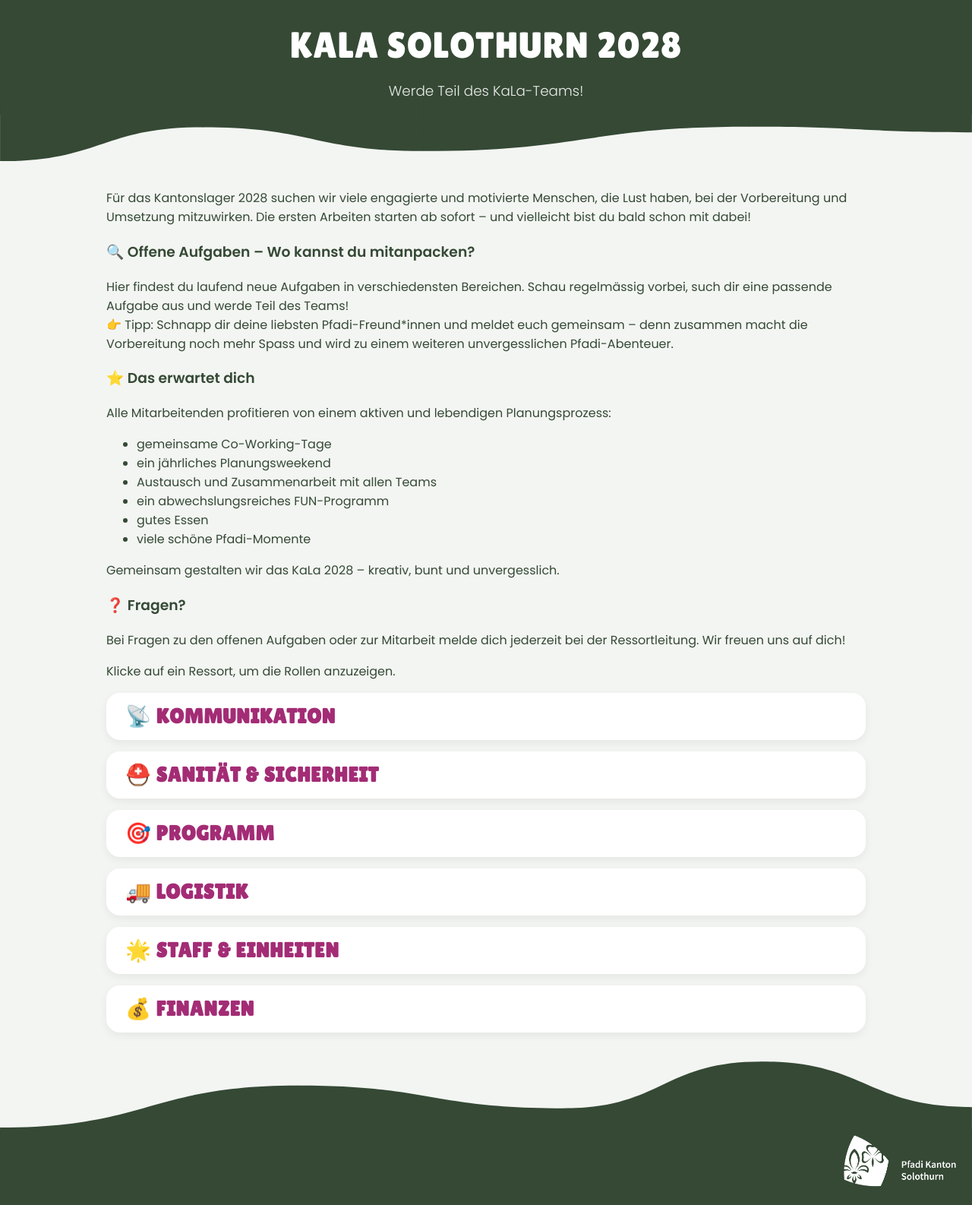
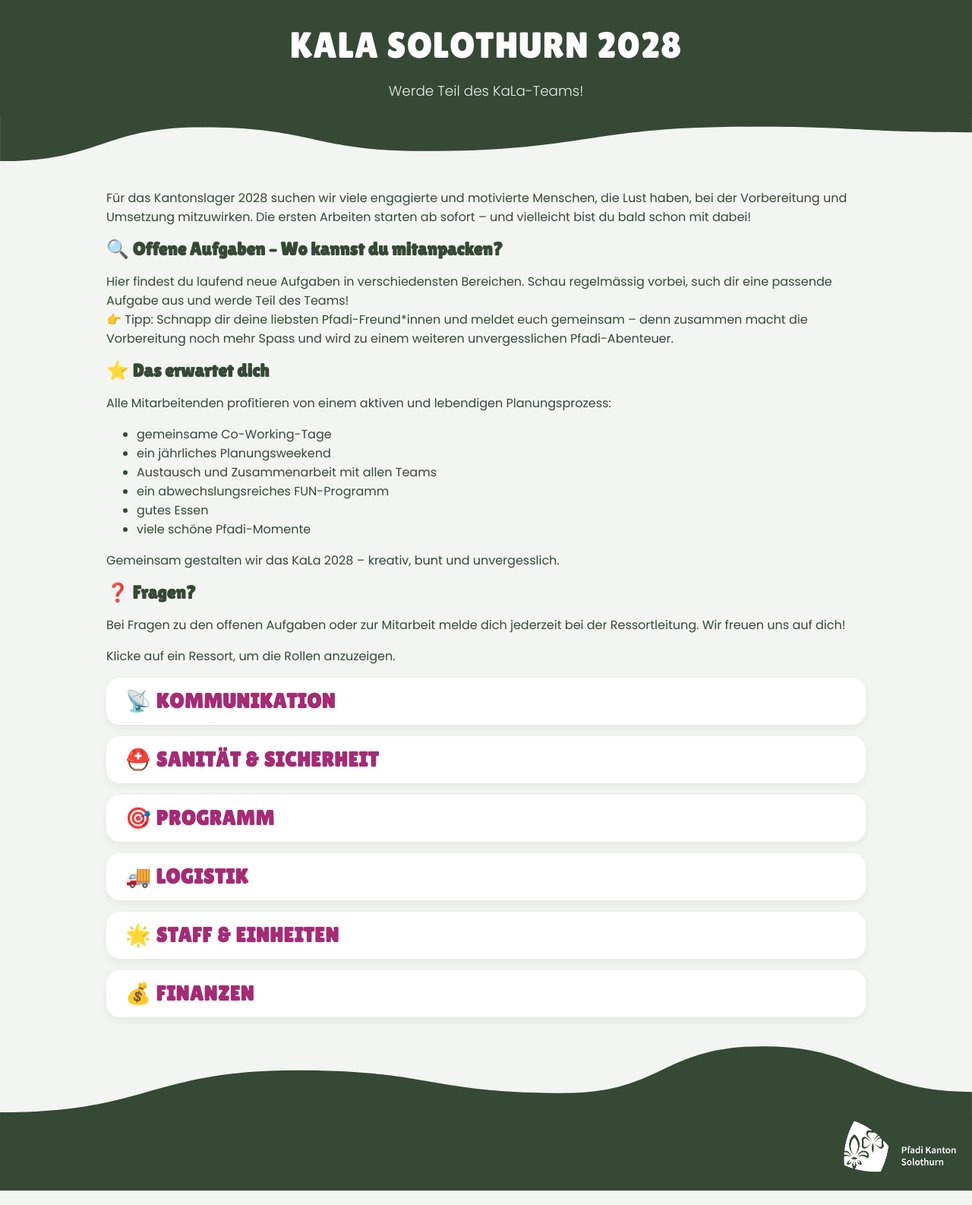
Before and after one commit to kala-so/ausschreibungen, a Jekyll site: the page built from index.md, in a window 1280 px wide. Shown: the whole page at 76% size. Built offline with Jekyll 4.4.1, drawn with Linux system fonts in a browser that asks for light colours.

Commit message:
intro styling

```diff
--- a/assets/style.css
+++ b/assets/style.css
@@ -80,8 +80,7 @@ summary::before {
     color: #354935;
 }
 
-.content h2,
-.content h3 {
+h2, h3 {
     font-family: 'Lilita One', cursive;
     color: #354935;
     margin-top: 16px;
```
